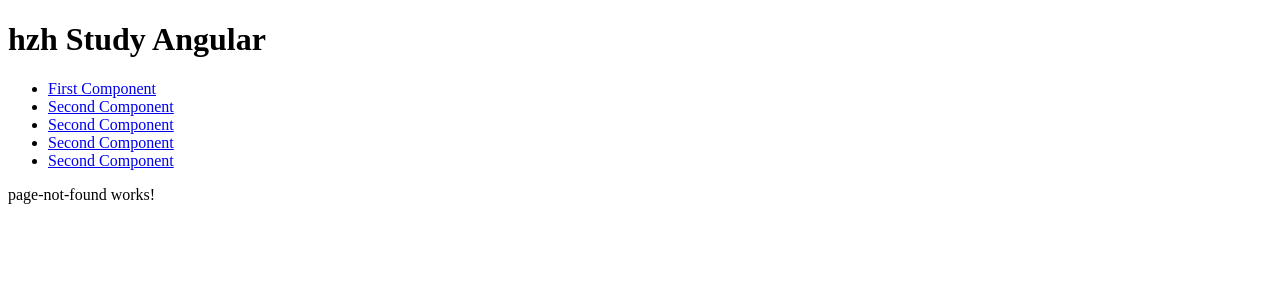
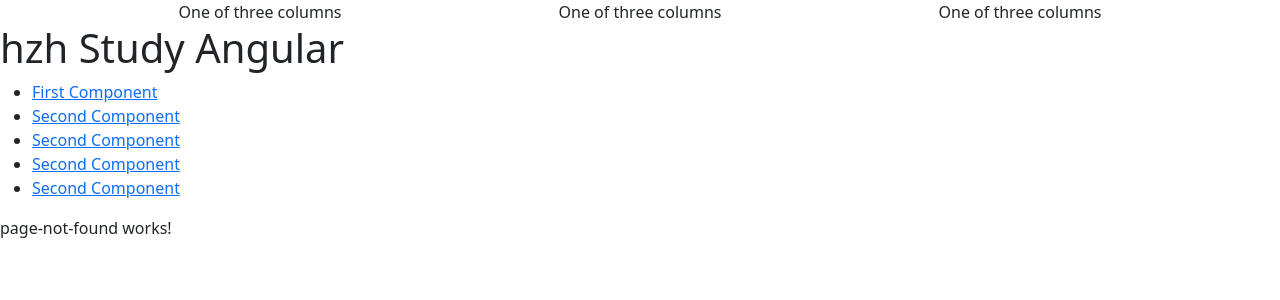
Before and after one commit to kakusinnka/hzh-study-angular, an Angular app: page / in a window 1280 px wide. Shown: the top 300 px of the page. Built offline with nearby package versions, Linux system fonts and the light colour scheme.

Commit message:
把 Bootstrap 库添加到运行时的全局范围中

```diff
--- a/angular.json
+++ b/angular.json
@@ -25,9 +25,12 @@
               "src/assets"
             ],
             "styles": [
+              "node_modules/bootstrap/dist/css/bootstrap.css",
               "src/styles.css"
             ],
-            "scripts": []
+            "scripts": [
+              "node_modules/bootstrap/dist/js/bootstrap.js"
+            ]
           },
           "configurations": {
             "production": {
--- a/package.json
+++ b/package.json
@@ -18,6 +18,7 @@
     "@angular/platform-browser": "^16.1.0",
     "@angular/platform-browser-dynamic": "^16.1.0",
     "@angular/router": "^16.1.0",
+    "bootstrap": "^5.3.2",
     "rxjs": "~7.8.0",
     "tslib": "^2.3.0",
     "zone.js": "~0.13.0"
--- a/src/app/app-routing.module.ts
+++ b/src/app/app-routing.module.ts
@@ -40,6 +40,7 @@ const routes: Routes = [
   // 最后一条 path 为 ** 的路由是通配符路由。
   // 如果请求的 URL 与列表中前面的任何路径都不匹配，则路由器会选择此路由并将用户发送到 PageNotFoundComponent 。
   { path: '**', component: PageNotFoundComponent },
+  // 请注意，通配符路由位于数组的末尾。路由的顺序很重要，因为 Angular 按顺序应用路由并使用它找到的第一个匹配项。
 ];
 
 @NgModule({
--- a/src/app/app.component.html
+++ b/src/app/app.component.html
@@ -1,3 +1,17 @@
+<div class="container text-center">
+  <div class="row align-items-start">
+    <div class="col">
+      One of three columns
+    </div>
+    <div class="col">
+      One of three columns
+    </div>
+    <div class="col">
+      One of three columns
+    </div>
+  </div>
+</div>
+
 <h1>hzh Study Angular</h1>
 <!-- 该导航为您提供了要单击的链接，它告诉路由器要使用哪个路由（在 AppRoutingModule 中的路由常量中定义） -->
 <nav>
@@ -27,5 +41,6 @@
     </li>
   </ul>
 </nav>
+
 <!-- 路由视图在 <router-outlet> 中呈现，可以理解为一个占位符 -->
 <router-outlet></router-outlet>
```
Also changed, not shown: 1 other file (tests, documents, lock files or other folders).
